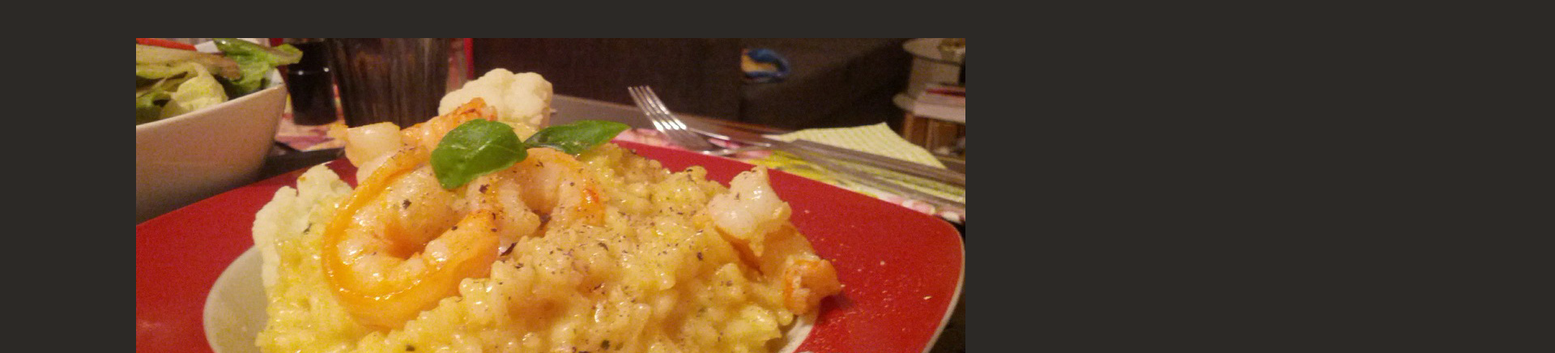
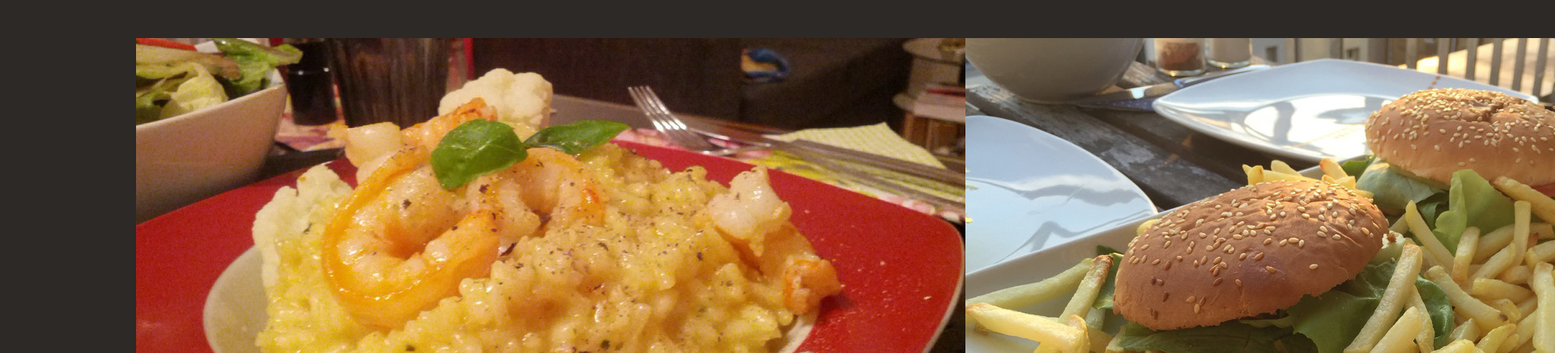
Before and after one commit to emirCo95/webfood-site, a plain HTML site: page index.html in a window 1280 px wide. Shown: the part 180-616 px from the top of the page at 81% size, 1920 px wide, since content can reach past the window. Drawn offline with nearby package versions, Linux system fonts and the light colour scheme.

Commit message:
update index.html

```diff
--- a/index.html
+++ b/index.html
@@ -29,7 +29,7 @@
       <h1>Browse Our Delicious Meals</h1>
       <section id="latest-products">
         <ul>
-          <li class="food-items">
+          <li class="food-item">
             <article>
               <img src="/images/risotto.jpg" alt="rissoto" />
               <div class="food-item-content">
@@ -38,7 +38,7 @@
               </div>
             </article>
           </li>
-          <li class="food-items">
+          <li class="food-item">
             <article>
               <img src="/images/cheeseburgers.jpg" alt="cheeseburgers" />
               <div class="food-item-content">
--- a/styles.css
+++ b/styles.css
@@ -54,3 +54,8 @@ main h1 {
   width: 80%;
   margin: 50px auto;
 }
+
+#latest-products ul {
+  display: grid;
+  grid-template-columns: 1fr 1fr;
+}
```
